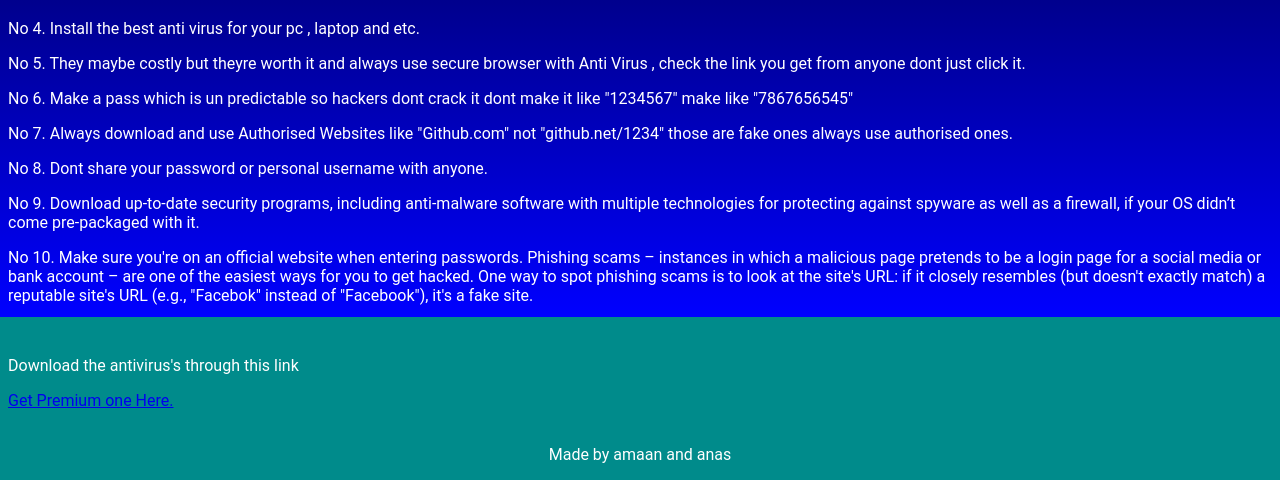
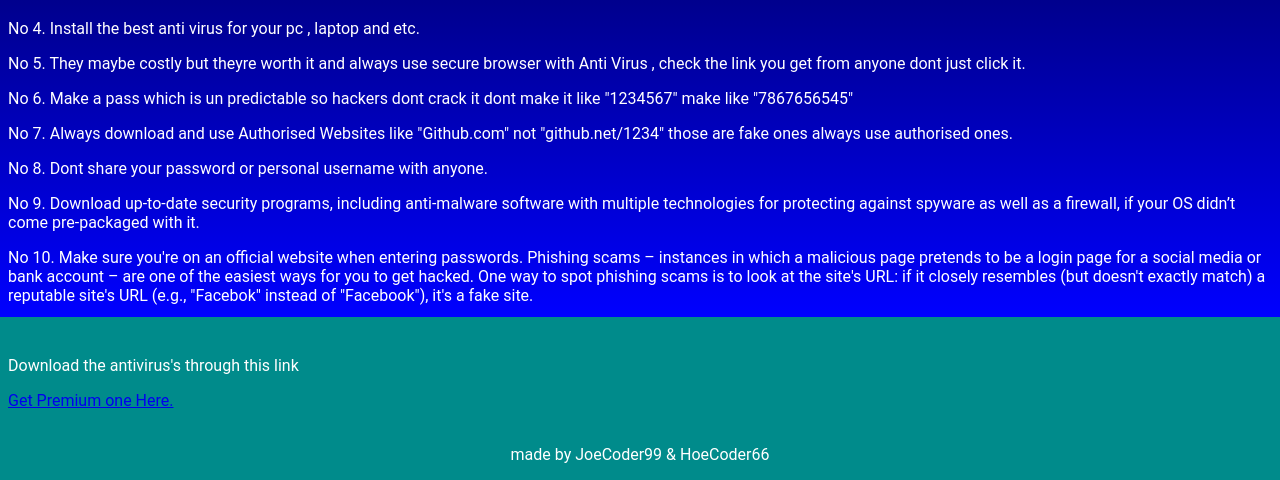
Before and after one commit to JoeCoder99/AntiHacker, a plain HTML site: page index.html in a window 1280 px wide. Shown: the part 610-1090 px from the top of the page. Drawn offline with Linux system fonts and the light colour scheme.

Commit message:
Update index.html

```diff
--- a/index.html
+++ b/index.html
@@ -40,7 +40,7 @@
  </div>
 <br>
  <div class="footer">
-    <p>Made by amaan and anas</p>
+    <p>made by JoeCoder99 & HoeCoder66 </p>
  </div>
 
 
```
